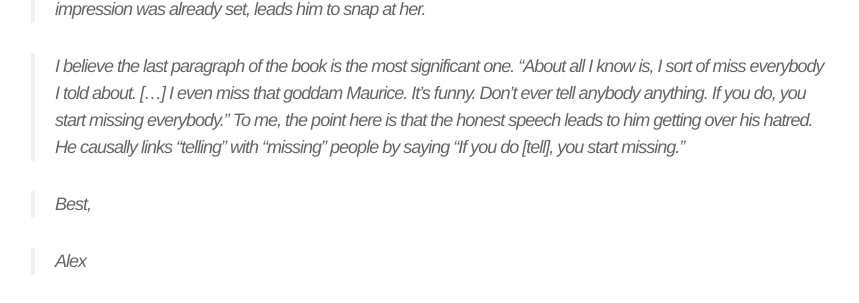
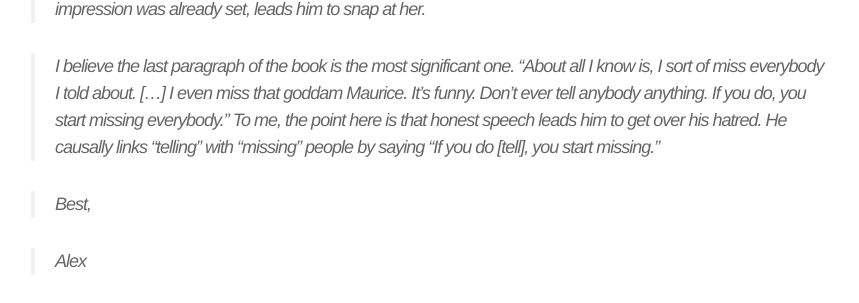
Before and after one commit to alitoiu/alitoiu.github.io, a Jekyll site: the page built from _posts/2019-07-24-Holden.markdown, in a window 1280 px wide and 900 px high, scrolled down 1581 px. Shown: the part 380-683 px from the top of the window, without its empty margins (209-1068 px from the left). Built offline with Jekyll 4.4.1, drawn with Linux system fonts in a browser that asks for light colours.

Commit message:
another holden change

```diff
--- a/_posts/2019-07-24-Holden.markdown
+++ b/_posts/2019-07-24-Holden.markdown
@@ -28,7 +28,7 @@ Another e-mail I wrote, related somewhat to [Preference Falsification]({% post_u
 
 > Moreover, Holden does not listen to himself and so repeatedly fails to align his behavior with his internal voice. The best example of this is when he met up with Sally, "the queen of the phonies" for a date and then was surprised that she gravitated towards other phonies. Sally is an incredibly socialized person and it is no surprise that she refuses a wild and chaotic plan like the one he proposes to her to run off into the forest. While personally I don't dislike his plan because it could be a nice way to get his thoughts in order in peace, she certainly wasn't the person to do it with. The fact that he spends so much time with her, when his first impression was already set, leads him to snap at her.
 
-> I believe the last paragraph of the book is the most significant one. "About all I know is, I sort of miss everybody I told about. [...] I even miss that goddam Maurice. It's funny. Don't ever tell anybody anything. If you do, you start missing everybody." To me, the point here is that the honest speech leads to him getting over his hatred. He causally links "telling" with "missing" people by saying "If you do [tell], you start missing."
+> I believe the last paragraph of the book is the most significant one. "About all I know is, I sort of miss everybody I told about. [...] I even miss that goddam Maurice. It's funny. Don't ever tell anybody anything. If you do, you start missing everybody." To me, the point here is that honest speech leads him to get over his hatred. He causally links "telling" with "missing" people by saying "If you do [tell], you start missing."
 
 > Best,
 
```
